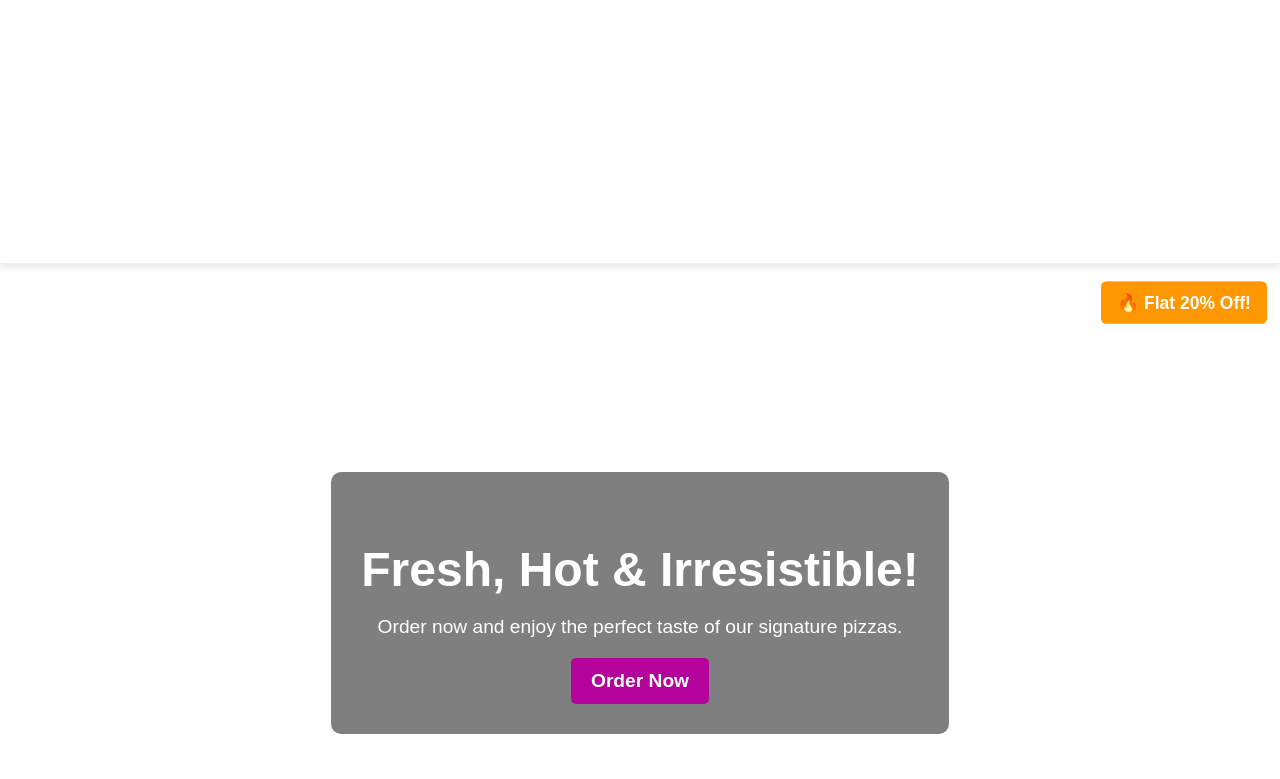
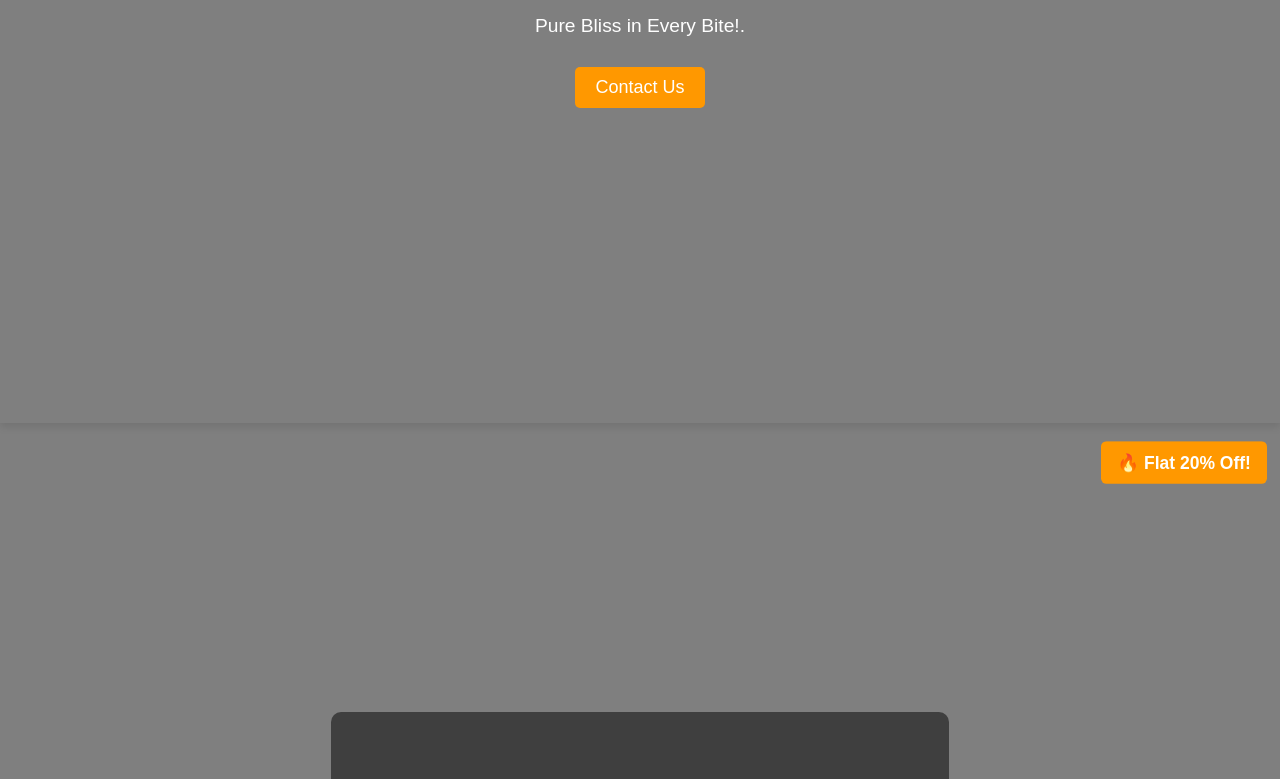
Before and after one commit to ashwinharikaran/project-archana, a plain HTML site: page index.html in a window 1280 px wide. Shown: the part 501-1280 px from the top of the page. Drawn offline with Linux system fonts and the light colour scheme.

Commit message:
added new command

```diff
--- a/style.css
+++ b/style.css
@@ -87,6 +87,35 @@ header {
     padding: 30px;
     border-radius: 10px;
 }
+
+/* Hero Section */
+.hero {
+    height: 100vh;
+    display: flex;
+    flex-direction: column;
+    align-items: center;
+    justify-content: center;
+    background: rgba(0, 0, 0, 0.5);
+}
+
+.hero h1 {
+    font-size: 50px;
+}
+
+.hero p {
+    font-size: 20px;
+}
+
+.btn {
+    background: #ff9800;
+    padding: 10px 20px;
+    border-radius: 5px;
+    text-decoration: none;
+    color: white;
+    font-size: 18px;
+    margin-top: 10px;
+}
+
 
 /* Heading & Subtext */
 .hero h1 {
```
